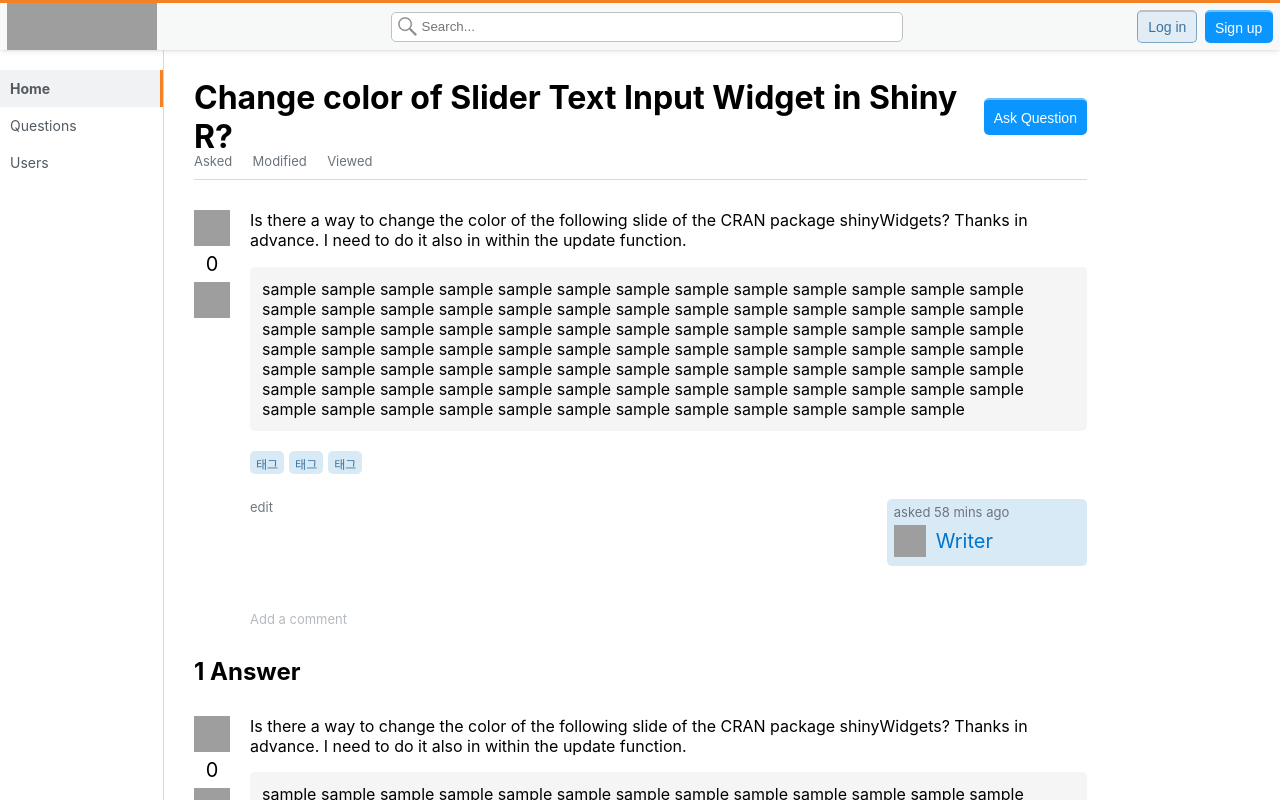
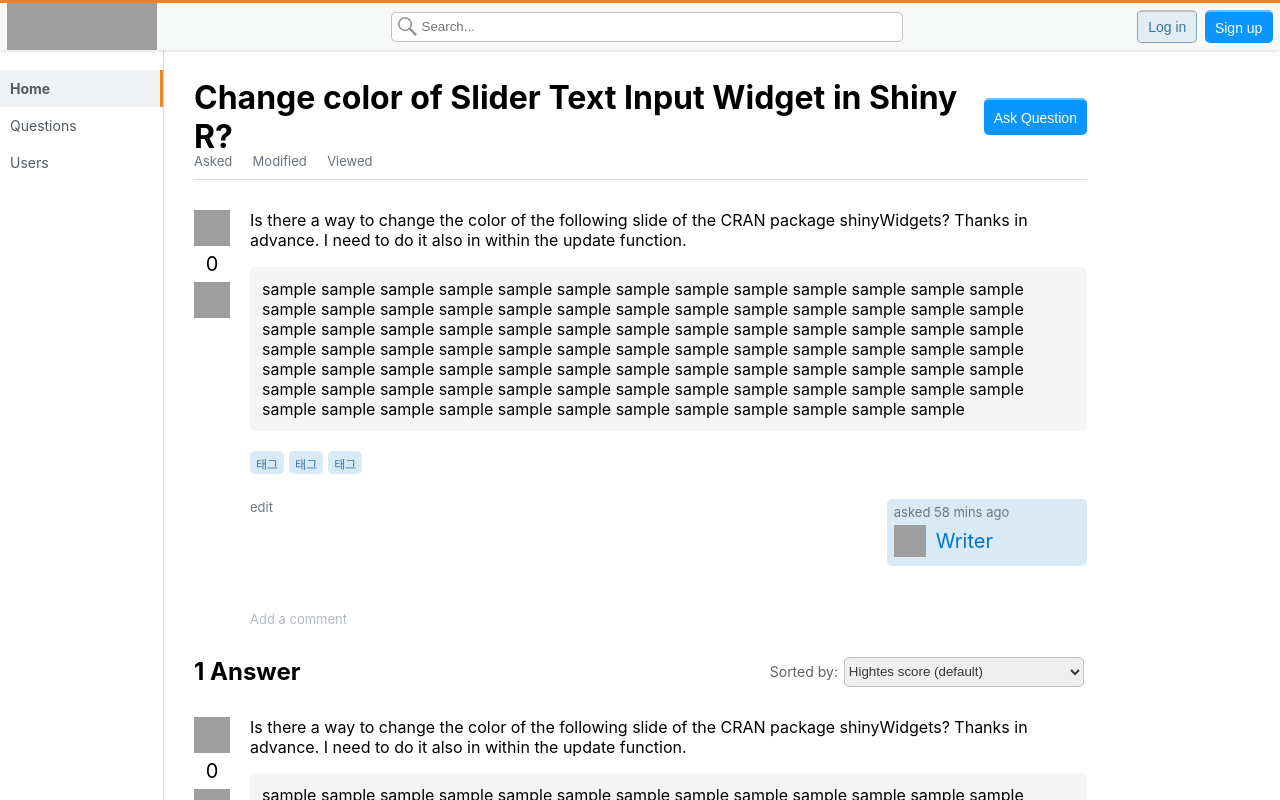
Before and after one commit to codestates-seb/seb41_pre_039, a React (Create React App) app in the folder client/: page / in a window 1280 px wide. Shown: the top 800 px of the page. Built offline with nearby package versions, Linux system fonts and the light colour scheme; grey boxes are pictures that could not be loaded; the HTML template or start-up script is replaced by a standard one.

Commit message:
feat: create sorted component

```diff
--- a/client/src/components/Answer.css
+++ b/client/src/components/Answer.css
@@ -7,6 +7,41 @@
 }
 
 /* 본문 추천/비추천 */
+
+.answer-header {
+  display: flex;
+  justify-content: space-between;
+  align-items: center;
+  height: 30px;
+}
+
+/* 답변 정렬 */
+.sorted-box {
+  display: flex;
+  justify-content: space-around;
+  min-width: 320px;
+  height: 100%;
+}
+
+.sorted-info {
+  display: flex;
+  align-items: center;
+}
+
+.sorted-text {
+  font-size: 14px;
+  color: hsl(210deg 2% 38%);
+}
+
+.answer-sorted {
+  min-width: 240px;
+  height: 100%;
+  text-align: left;
+  border-color: hsl(207deg 7% 75%);
+  border-radius: 5px;
+  color: rgb(53, 54, 56);
+}
+
 .content-recommend {
   display: flex;
   flex-direction: column;
@@ -126,3 +161,29 @@
   color: hsl(213deg 8% 73%);
   font-size: 13px;
 }
+
+/* YOUR ANSWER */
+.ya-box {
+  width: 100%;
+  border-top: 1px solid hsl(216deg 7% 85%);
+  padding: 10px 0;
+}
+
+.ya-title {
+  display: flex;
+  width: 100%;
+  height: 45px;
+}
+
+.ya-textarea {
+  width: 100%;
+  height: 200px;
+  resize: vertical;
+  padding: 10px;
+}
+
+.ya-textarea:focus {
+  outline-color: hsl(206deg 90% 70%);
+  box-shadow: 0px 0px 6px rgb(128, 191, 215);
+  border-radius: 5px;
+}
--- a/client/src/components/Answer.js
+++ b/client/src/components/Answer.js
@@ -3,7 +3,20 @@ import './Answer.css';
 export default function Answer() {
   return (
     <>
-      <h2>1 Answer </h2>
+      <div className="answer-header">
+        <h2>1 Answer </h2>
+        <div className="sorted-box">
+          <div className="sorted-info">
+            <span className="sorted-text">Sorted by:</span>
+          </div>
+          <div>
+            <select name="sorted" className="answer-sorted">
+              <option value="hightes score">Hightes score (default)</option>
+              <option value="Date created">Date created (oldest first)</option>
+            </select>
+          </div>
+        </div>
+      </div>
       <div className="content-layout">
         <div className="answer-container">
           <div className="content-recommend">
```
